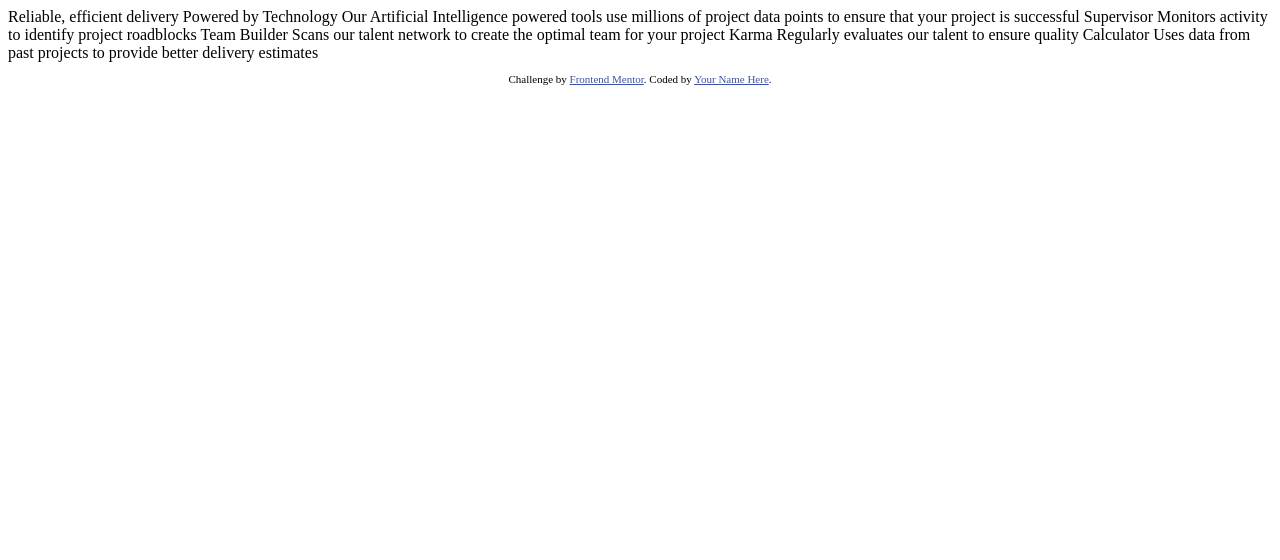
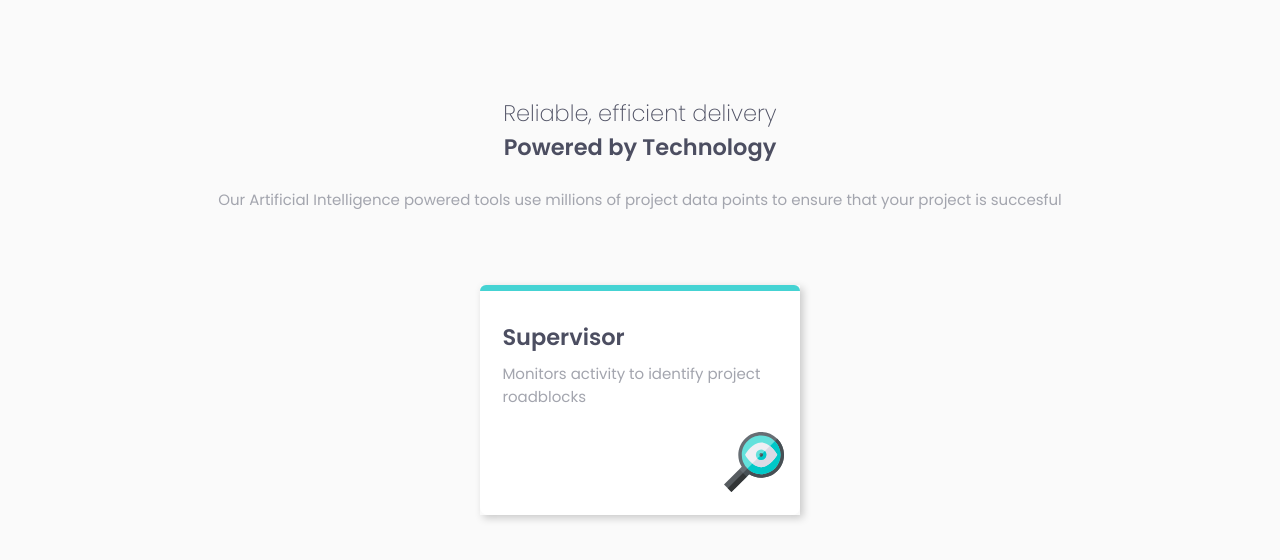
Before and after one commit to ssabrut/four-card-feature-section-master, a plain HTML site: page index.html in a window 1280 px wide. Drawn offline with Linux system fonts and the light colour scheme.

Commit message:
Add existing file

```diff
--- a/index.html
+++ b/index.html
@@ -1,45 +1,38 @@
 <!DOCTYPE html>
 <html lang="en">
-<head>
-  <meta charset="UTF-8">
-  <meta name="viewport" content="width=device-width, initial-scale=1.0"> <!-- displays site properly based on user's device -->
+  <head>
+    <meta charset="UTF-8" />
+    <meta name="viewport" content="width=device-width, initial-scale=1.0" />
 
-  <link rel="icon" type="image/png" sizes="32x32" href="./images/favicon-32x32.png">
+    <!-- css -->
+    <link rel="stylesheet" href="./dist/css/main.css" />
 
-  <title>Frontend Mentor | Four card feature section</title>
+    <!-- font -->
+    <link rel="preconnect" href="https://fonts.gstatic.com" />
+    <link href="https://fonts.googleapis.com/css2?family=Poppins:wght@200;400;600&display=swap" rel="stylesheet" />
 
-  <!-- Feel free to remove these styles or customise in your own stylesheet 👍 -->
-  <style>
-    .attribution { font-size: 11px; text-align: center; }
-    .attribution a { color: hsl(228, 45%, 44%); }
-  </style>
-</head>
-<body>
+    <title>Frontend Mentor | Four card feature section</title>
+  </head>
+  <body>
+    <header class="header">
+      <h2>Reliable, efficient delivery <br /><b>Powered by Technology</b></h2>
+      <p>Our Artificial Intelligence powered tools use millions of project data points to ensure that your project is succesful</p>
+    </header>
 
-  Reliable, efficient delivery
-  Powered by Technology
-
-  Our Artificial Intelligence powered tools use millions of project data points
-  to ensure that your project is successful
-
-  Supervisor
-  Monitors activity to identify project roadblocks
-
-  Team Builder
-  Scans our talent network to create the optimal team for your project
-
-  Karma
-  Regularly evaluates our talent to ensure quality
-
-  Calculator
-  Uses data from past projects to provide better delivery estimates
-
-
-  <footer>
-    <p class="attribution">
-      Challenge by <a href="https://www.frontendmentor.io?ref=challenge" target="_blank">Frontend Mentor</a>.
-      Coded by <a href="#">Your Name Here</a>.
-    </p>
-  </footer>
-</body>
+    <section class="features">
+      <div class="info__panel">
+        <div class="info__panel--1">
+          <div class="line--1"></div>
+          <div class="description">
+            <h2>Supervisor</h2>
+            <p>Monitors activity to identify project roadblocks</p>
+          </div>
+          <img src="./images/icon-supervisor.svg" alt="" />
+        </div>
+      </div>
+    </section>
+    <!-- <footer>
+      <p class="attribution">Challenge by <a href="https://www.frontendmentor.io?ref=challenge" target="_blank">Frontend Mentor</a>. Coded by <a href="#">Your Name Here</a>.</p>
+    </footer> -->
+  </body>
 </html>
--- /dev/null
+++ b/sass/_global.scss
@@ -0,0 +1,14 @@
+@import "./variables";
+
+* {
+  padding: 0;
+  margin: 0;
+  box-sizing: border-box;
+}
+
+body {
+  font-family: "Poppins", sans-serif;
+  overflow-x: hidden;
+  font-size: 15px;
+  background-color: $veryLightGray;
+}
--- /dev/null
+++ b/sass/_variables.scss
@@ -0,0 +1,38 @@
+// color
+$red: hsl(0, 78%, 62%);
+$cyan: hsl(180, 62%, 55%);
+$orange: hsl(34, 97%, 64%);
+$blue: hsl(212, 86%, 64%);
+
+// neutral
+$veryDarkBlue: hsl(234, 12%, 34%);
+$grayishBlue: hsl(229, 6%, 66%);
+$veryLightGray: hsl(0, 0%, 98%);
+
+// font weight
+$fontweight: (
+  "thin": 200,
+  "medium": 400,
+  "bold": 600,
+);
+
+// content mixin
+@mixin flexCenter($direction) {
+  display: flex;
+  justify-content: center;
+  align-items: center;
+  flex-direction: $direction;
+}
+
+// media query
+@mixin mobile {
+  @media screen and (max-width: 89.9375rem) {
+    @content;
+  }
+}
+
+@mixin desktop {
+  @media screen and (min-width: 90rem) {
+    @content;
+  }
+}
--- /dev/null
+++ b/sass/main.scss
@@ -0,0 +1,80 @@
+@import "./global";
+@import "./variables";
+
+.header {
+  @include flexCenter(column);
+  margin-top: 6rem;
+
+  @include mobile {
+    h2 {
+      color: $veryDarkBlue;
+      text-align: center;
+      font-weight: map-get($fontweight, thin);
+    }
+
+    p {
+      color: $grayishBlue;
+      margin-top: 1.5rem;
+      text-align: center;
+      width: 75%;
+    }
+  }
+}
+
+.features {
+  @include flexCenter(column);
+  margin-top: 4.625rem;
+
+  .info__panel {
+    position: relative;
+    overflow: hidden;
+    box-shadow: 3px 3px 8px rgba(0, 0, 0, 0.2);
+
+    &--1 {
+      background-color: white;
+      border-radius: 0.5rem;
+
+      .line--1,
+      .line--2,
+      .line--3,
+      .line--4 {
+        position: absolute;
+        width: 100%;
+        height: 0.35rem;
+        top: 0%;
+        border-radius: 0.5rem 0.5rem 0 0;
+      }
+
+      .line--1 {
+        background-color: $cyan;
+      }
+
+      .description {
+        position: relative;
+        top: 15%;
+        left: 7%;
+
+        h2 {
+          color: $veryDarkBlue;
+          margin-bottom: 0.5rem;
+        }
+
+        p {
+          color: $grayishBlue;
+        }
+      }
+
+      img {
+        position: absolute;
+        width: 3.75rem;
+        height: 3.75rem;
+        bottom: 10%;
+        right: 5%;
+      }
+      @include mobile {
+        width: 20rem;
+        height: 14.375rem;
+      }
+    }
+  }
+}
```
Also changed, not shown: dist/css/main.css (added), 1 other file.
